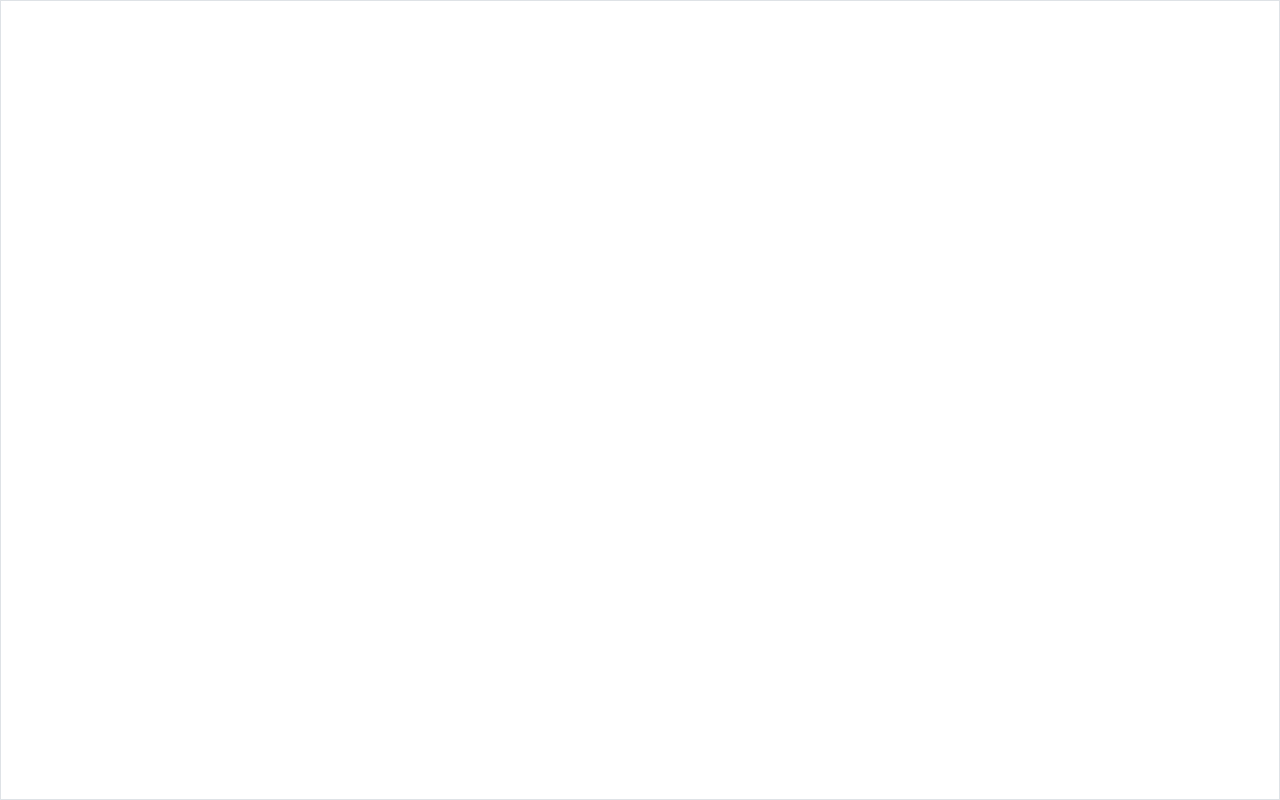
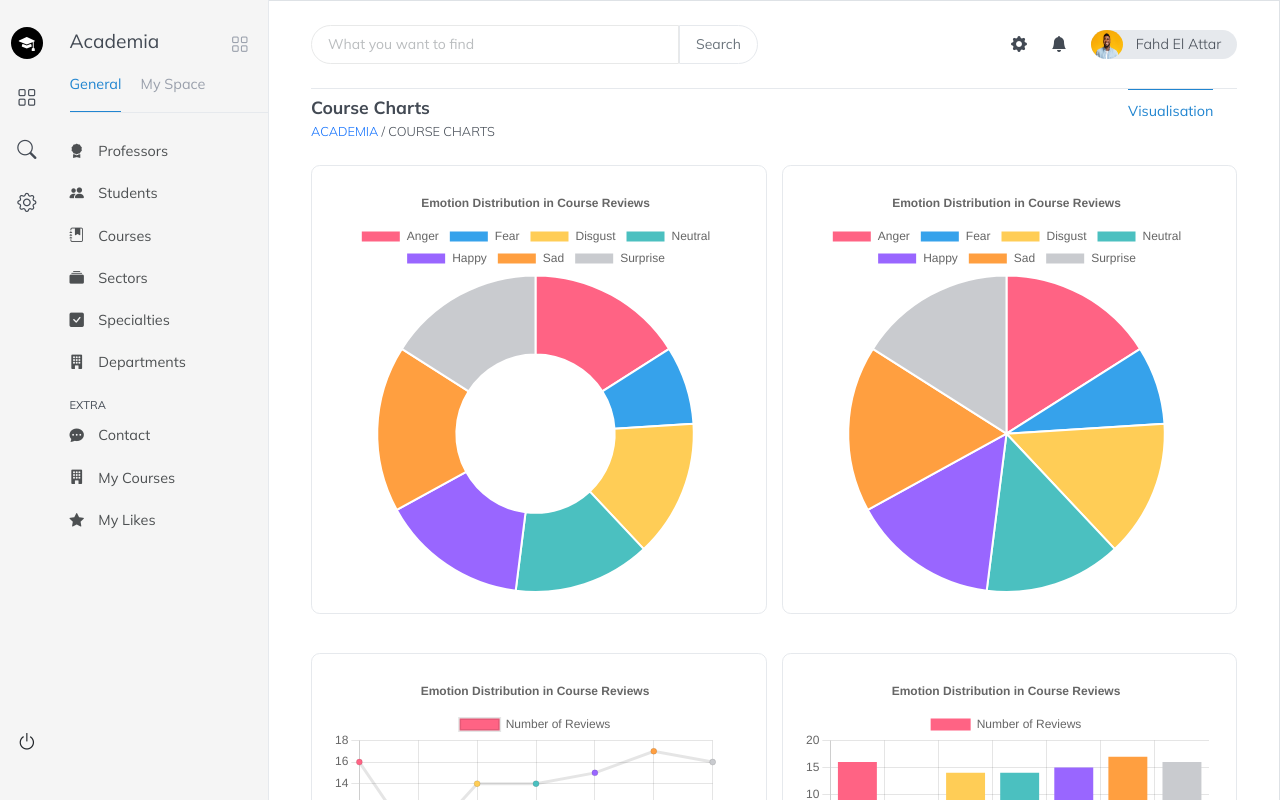
Before and after one commit to fahdElattar/Academia-Digital-Learning-Platform, a React (Vite) app in the folder client/: page /courseCharts in a window 1280 px wide. Before the commit this address had no page. Shown: the top 800 px of the page. Built offline with nearby package versions, Linux system fonts and the light colour scheme; a web font is replaced by a local one.

Commit message:
added a page to render charts using fake data

```diff
--- a/client/package.json
+++ b/client/package.json
@@ -13,7 +13,9 @@
     "axios": "^1.7.2",
     "bootstrap": "^5.3.3",
     "bootstrap-icons": "^1.11.3",
+    "chart.js": "^4.4.3",
     "react": "^18.2.0",
+    "react-chartjs-2": "^5.2.0",
     "react-dom": "^18.2.0",
     "react-redux": "^9.1.2",
     "react-router-dom": "^6.23.1",
--- a/client/src/App.jsx
+++ b/client/src/App.jsx
@@ -13,6 +13,7 @@ import Sectors from './Pages/Sectors'
 import MyCourses from './Pages/MyCourses';
 import MyLikes from './Pages/MyLikes';
 import Specialties from './Pages/Specialties';
+import CourseCharts from './Pages/CourseCharts';
 
 function App() {
 
@@ -24,6 +25,7 @@ function App() {
           <Route path='/login' element={<Courses />}/>
           <Route path='/courses' element={<Courses />}/>
           <Route path='/courses/:id' element={<CourseDetails />}/>
+          <Route path='/courseCharts' element={<CourseCharts />}/>
           <Route path='/professors' element={<Professors />}/>
           <Route path='/students' element={<Students />}/>
           <Route path='/departements' element={<Departements />}/>
--- /dev/null
+++ b/client/src/Pages/CourseCharts.jsx
@@ -0,0 +1,157 @@
+import React, { useState } from 'react';
+import StarterPage from '../Components/StarterPage';
+import '../Css/CourseDetails.css';
+import { Bar, Pie, Doughnut, Line } from 'react-chartjs-2';
+import {
+  Chart as ChartJS,
+  ArcElement,
+  BarElement,
+  LineElement,
+  PointElement,
+  CategoryScale,
+  LinearScale,
+  Title,
+  Tooltip,
+  Legend,
+} from 'chart.js';
+
+ChartJS.register(
+  ArcElement,
+  BarElement,
+  LineElement,
+  PointElement,
+  CategoryScale,
+  LinearScale,
+  Title,
+  Tooltip,
+  Legend
+);
+
+const CourseCharts = ({ pageName = 'Course Charts' }) => {
+  const [activeSection, setActiveSection] = useState('course-visualisation');
+
+  const generateFakeData = () => {
+    const emotions = ['anger', 'fear', 'disgust', 'neutral', 'happy', 'sad', 'surprise'];
+    const reviews = [];
+
+    for (let i = 0; i < 100; i++) {
+      const emotion = emotions[Math.floor(Math.random() * emotions.length)];
+      reviews.push({ studentId: i + 1, emotion });
+    }
+
+    return reviews;
+  };
+
+  const reviews = generateFakeData();
+
+  const aggregateData = (reviews) => {
+    const emotionCounts = {
+      anger: 0,
+      fear: 0,
+      disgust: 0,
+      neutral: 0,
+      happy: 0,
+      sad: 0,
+      surprise: 0,
+    };
+
+    reviews.forEach(review => {
+      emotionCounts[review.emotion]++;
+    });
+
+    return emotionCounts;
+  };
+
+  const emotionCounts = aggregateData(reviews);
+
+  const data = {
+    labels: ['Anger', 'Fear', 'Disgust', 'Neutral', 'Happy', 'Sad', 'Surprise'],
+    datasets: [
+      {
+        label: 'Number of Reviews',
+        data: Object.values(emotionCounts),
+        backgroundColor: ['#ff6384', '#36a2eb', '#ffcd56', '#4bc0c0', '#9966ff', '#ff9f40', '#c9cbcf'],
+      },
+    ],
+  };
+
+  const options = {
+    responsive: true,
+    plugins: {
+      legend: {
+        position: 'top',
+      },
+      title: {
+        display: true,
+        text: 'Emotion Distribution in Course Reviews',
+      },
+    },
+  };
+
+  return (
+    <StarterPage>
+      <div className="page-head d-flex justify-content-between p-0">
+        <div className="name d-flex flex-column justify-content-lg-start pt-2">
+          <div className="top-name">
+            <h6 className="fw-bold mb-1">{pageName}</h6>
+          </div>
+          <div className="bottom-name mt-0">
+            <p className="text-uppercase mb-0 fw-light">
+              <span className="text-primary">ACADEMIA</span> / {pageName}
+            </p>
+          </div>
+        </div>
+        <div className="links">
+          <ul className="list-unstyled d-flex flex-row">
+            <li className={`me-4 pt-2 ${activeSection === 'course-visualisation' ? 'li-active' : ''}`}>
+              <a className="text-decoration-none" onClick={() => setActiveSection('course-visualisation')}>
+                Visualisation
+              </a>
+            </li>
+          </ul>
+        </div>
+      </div>
+
+      <div className="section-body my-4 pb-2">
+        <div className="container-fluid p-0">
+          <div className="tab-content">
+            <div className={`tab-pane ${activeSection === 'course-visualisation' ? 'active' : ''}`}>
+              <div className="row">
+                <div className="col-xl-6 col-lg-6 col-md-12 mb-4">
+                  <div className="card">
+                    <div className="card-body">
+                      <Doughnut data={data} options={options} />
+                    </div>
+                  </div>
+                </div>
+                <div className="col-xl-6 col-lg-6 col-md-12 mb-4">
+                  <div className="card">
+                    <div className="card-body">
+                      <Pie data={data} options={options} />
+                    </div>
+                  </div>
+                </div>
+                <div className="col-xl-6 col-lg-6 col-md-12 mb-4">
+                  <div className="card">
+                    <div className="card-body">
+                      <Line data={data} options={options} />
+                    </div>
+                  </div>
+                </div>
+                <div className="col-xl-6 col-lg-6 col-md-12 mb-4">
+                  <div className="card">
+                    <div className="card-body">
+                      <Bar data={data} options={options} />
+                    </div>
+                  </div>
+                </div>
+              </div>
+            </div>
+          </div>
+        </div>
+      </div>
+    </StarterPage>
+  );
+};
+
+export default CourseCharts;
--- a/client/src/Pages/CourseDetails.jsx
+++ b/client/src/Pages/CourseDetails.jsx
@@ -47,7 +47,7 @@ const CourseDetails = ({pageName='Course Details'}) => {
           setDescription(courseData.description);
           setDetails(courseData.details);
           const formattedCourseDate = new Date(courseData.date).toLocaleDateString();
-          setDate(formattedCourseDate);
+          setDate(courseData.date);
           setProfessor_id(courseData.professor_id);
 
           if (courseData.type === 'Video') {
@@ -85,7 +85,7 @@ const CourseDetails = ({pageName='Course Details'}) => {
           window.location.reload();
         })
         .catch(err => {
-          alert('An error occurred while adding the input!!');
+          alert(err);
           console.log(err);
         });
     };
@@ -121,6 +121,12 @@ const CourseDetails = ({pageName='Course Details'}) => {
                 className='text-decoration-none'
                 onClick={(e) => setActiveSection('course-details')}
                 >Content</a>
+              </li>
+              <li className={`me-4 pt-2 ${activeSection === 'course-visualisation' ? 'li-active': ''}`}>
+                <a
+                className='text-decoration-none'
+                onClick={(e) => setActiveSection('course-visualisation')}
+                >Visualisation</a>
               </li>
               <li className={`me-4 pt-2 ${activeSection === 'course-reviews' ? 'li-active': ''}`}>
                 <a
```
Also changed, not shown: 9 other files (tests, documents, lock files or other folders).
